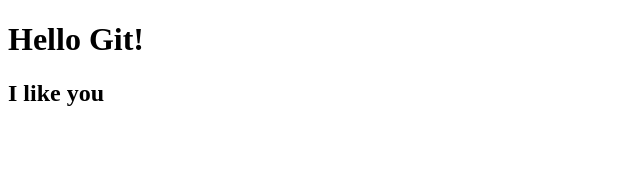
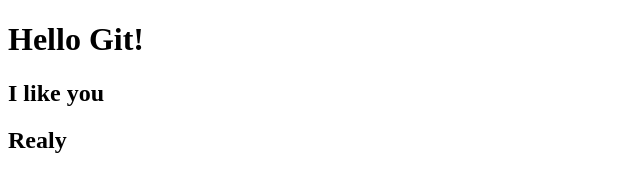
Before and after one commit to HrycenkoMykhaylo/git_test, a plain HTML site: page index.html in a window 1280 px wide. Shown: the full height of the page, 0-640 px from the left. Drawn offline with Linux system fonts and the light colour scheme.

Commit message:
add Realy

```diff
--- a/index.html
+++ b/index.html
@@ -8,5 +8,6 @@
   <body>
     <h1>Hello Git!</h1>
     <h2>I like you</h2>
+    <h2>Realy</h2>
   </body>
 </html>
```
